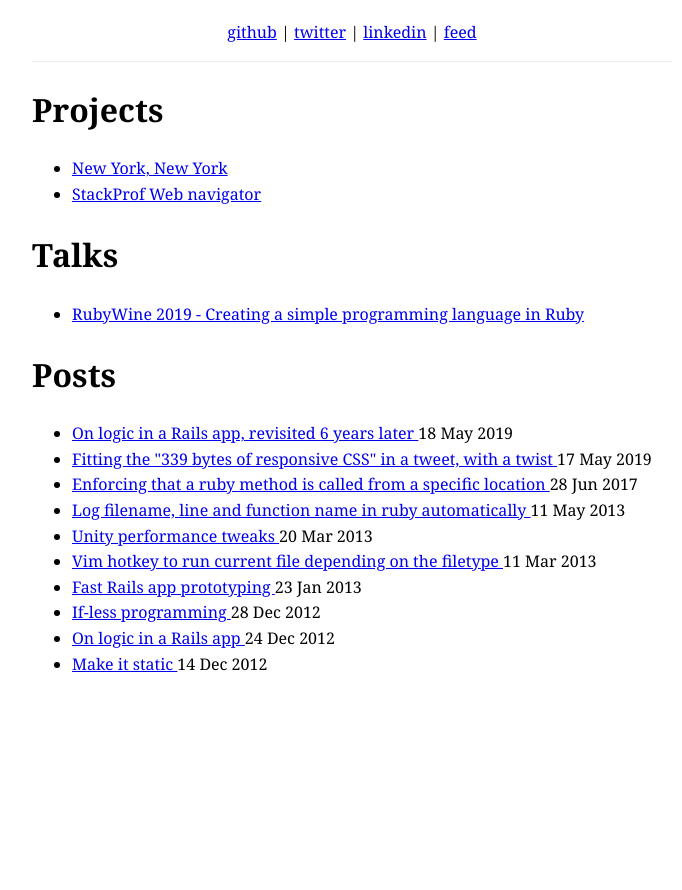
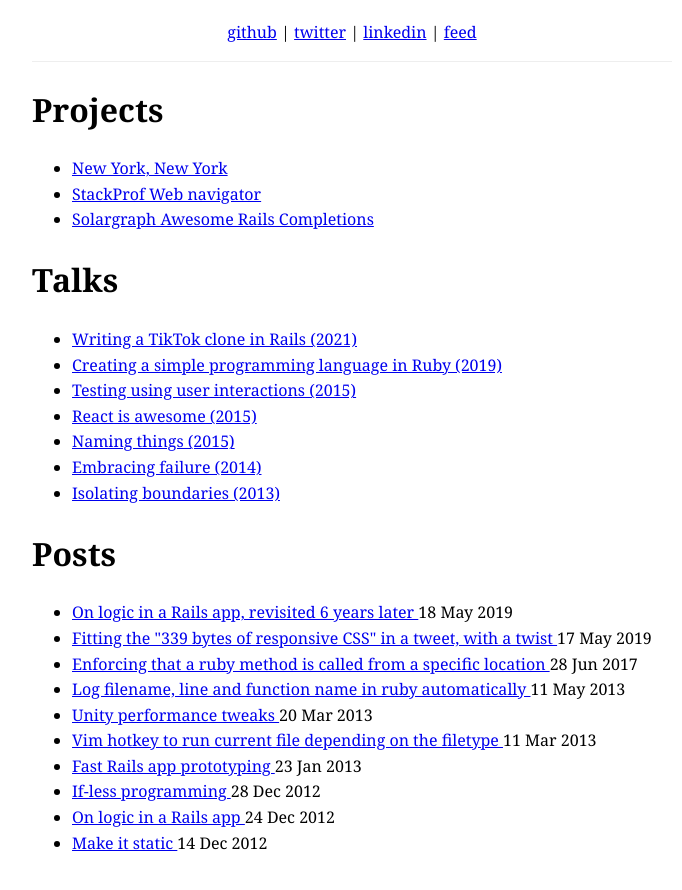
Before and after one commit to alisnic/alisnic.github.com, a Jekyll site: the page built from index.html, in a window 1280 px wide, cut to the strip 186-1090 px from the top of the page. Shown: the top 890 px of the strip, without its empty margins (288-970 px from the left). Built offline with Jekyll 4.4.1, drawn with Linux system fonts in a browser that asks for light colours; before the commit the page ends 911 px from its top, so only the background shows below that.

Commit message:
Update gems and update homepage

```diff
--- a/index.html
+++ b/index.html
@@ -29,12 +29,38 @@ layout: default
 <ul>
   <li><a href="http://alisnic.github.io/nyny/">New York, New York</a></li>
   <li><a href="https://github.com/alisnic/stackprof-webnav">StackProf Web navigator</a></li>
+  <li><a href="https://github.com/alisnic/solargraph-arc">Solargraph Awesome Rails Completions</a></li>
 </ul>
-
 
 <h1>Talks</h3>
 <ul>
-  <li><a href="https://github.com/alisnic/rubywine2019">RubyWine 2019 - Creating a simple programming language in Ruby</a></li>
+  <li><a href="https://github.com/alisnic/rails-tik-tok-clone">Writing a TikTok clone in Rails (2021)</a></li>
+  <li><a href="https://github.com/alisnic/rubywine2019">Creating a simple programming language in Ruby (2019)</a></li>
+  <li>
+    <a href="https://docs.google.com/presentation/d/1SR6PFmR_LACnTWAxzK88cGuVF2OX0ZGwXwu1GBok2a0/edit?usp=sharing">
+      Testing using user interactions (2015)
+    </a>
+  </li>
+  <li>
+    <a href="https://docs.google.com/presentation/d/1eo6cif252rWyf-lzE3gcWj4LcwQgHwCLAiBqqkI6Rak/edit?usp=sharing">
+      React is awesome (2015)
+    <a>
+  </li>
+  <li>
+    <a href="https://docs.google.com/presentation/d/1O-Bzg0IhydbSS8ZnOliQrCP3fSDMOy32s7hTgvOjcR8/edit?usp=sharing">
+      Naming things (2015)
+    <a>
+  </li>
+  <li>
+    <a href="https://docs.google.com/presentation/d/1AyBm4rruoAa9IIwXtOqPvwdZYIKWJQ9977bUkqGkoMw/edit?usp=sharing">
+      Embracing failure (2014)
+    <a>
+  </li>
+  <li>
+    <a href="https://docs.google.com/presentation/d/12wt49ZG9dKv0IWSjvQ53FtFt_HEjeCUayy95SbRRONU/edit?usp=sharing">
+      Isolating boundaries (2013)
+    <a>
+  </li>
 </ul>
 
 <h1>Posts</h1>
```
Also changed, not shown: Gemfile.lock.
